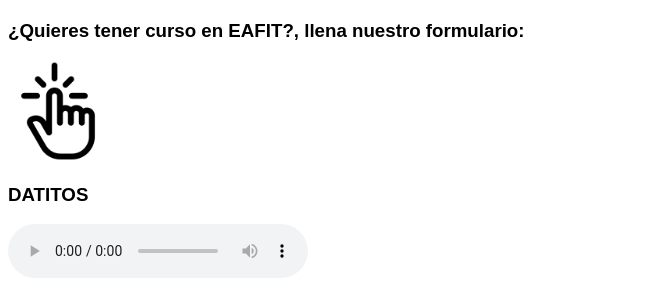
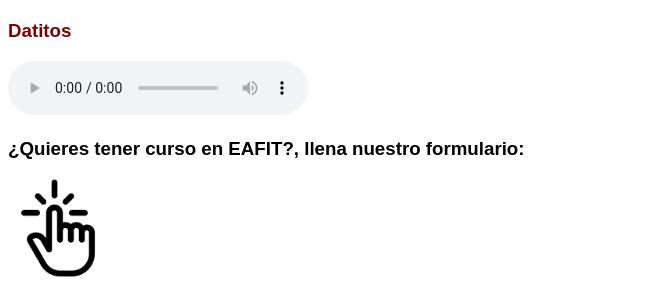
Before and after one commit to Eydertusep/Cantante-favorito, a plain HTML site: page index.html in a window 1280 px wide. Shown: the part 1887-2177 px from the top of the page, without its empty margins (0-671 px from the left). Drawn offline with Linux system fonts and the light colour scheme; files that its build step writes are made by us from their sources; files whose address does not match are found by name; a web font is replaced by a local one.

Commit message:
Cambie pequeños detalles cambie la posicion de audio y la del enlace de la formula

```diff
--- a/css/style.css
+++ b/css/style.css
@@ -4,6 +4,9 @@ h1, h2, h3  {
 p {
   font-family: "Noto Music", serif;
 }
-#audio {
+#audioandvideo>h3 {
   color: maroon;
 }
+#formulario>h3 {
+
+}
--- a/index.html
+++ b/index.html
@@ -130,6 +130,15 @@
     <iframe style="border-radius:12px" src="https://open.spotify.com/embed/track/2uFlBIfS4XKyOVPKiIrj5L?utm_source=generator" width="100%" height="152" frameBorder="0" allowfullscreen="" allow="autoplay; clipboard-write; encrypted-media; fullscreen; picture-in-picture" loading="lazy"></iframe>
   </div>
 
+  <div id="audioandvideo">
+    <h3>
+      Datitos
+    </h3>
+    <audio
+      src="/CantanteFavFormulario/Videosyaudios/cTanganaaudio.mp3"  controls> Audio sobre c tangana
+    </audio>
+  </div>
+
   <div id="formulario">
     <h3>¿Quieres tener curso en EAFIT?,  llena nuestro formulario:</h3>
     <a
@@ -137,18 +146,6 @@
     </a>
   </div>
 
-  <div id="audioandvideo">
-    <h3>
-      DATITOS
-    </h3>
-
-    <audio src="/CantanteFavFormulario/Videos y audios/C. Tangana_ El Madrileño  Todas las curiosidades y referencias.mp3"  controls> Audio sobre c tangana
-
-    </audio>
-
-
-   </div>
-
 
 </body>
 </html>
```
Also changed, not shown: 1 other file.
